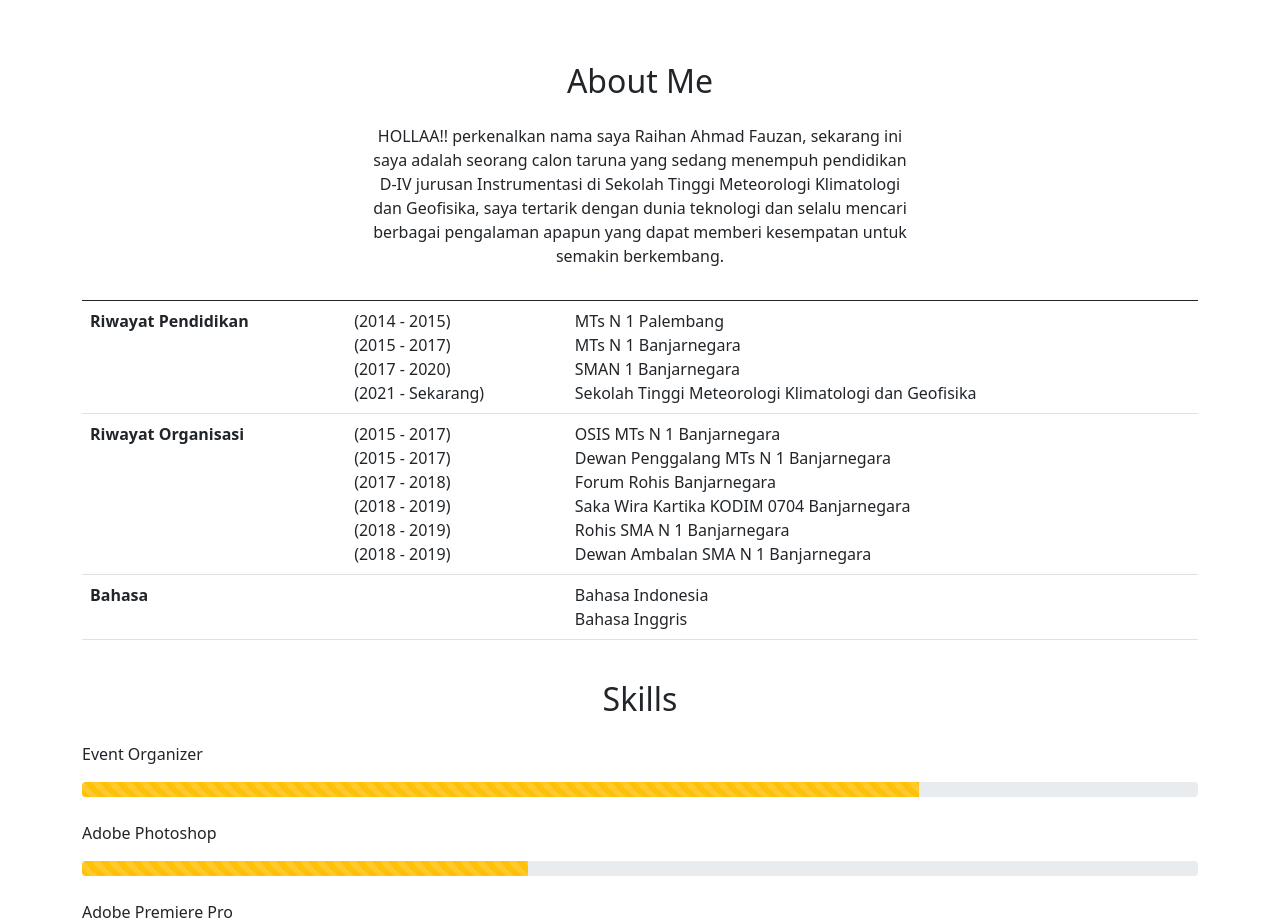
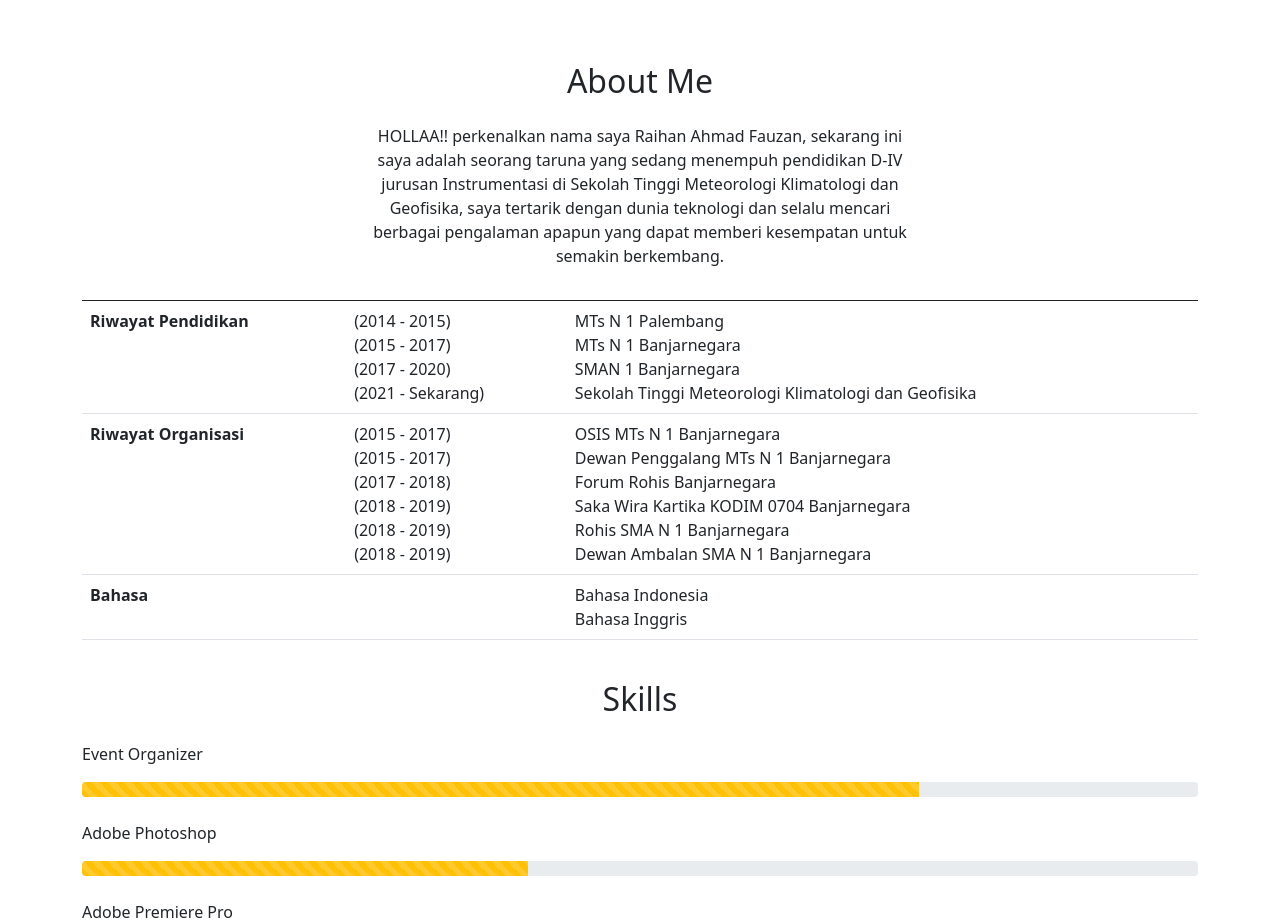
Before and after one commit to Raihansome12/cv-raihanaf12, a plain HTML site: page index.html in a window 1280 px wide. Shown: the part 880-1804 px from the top of the page. Drawn offline with nearby package versions, Linux system fonts and the light colour scheme.

Commit message:
update deskripsi diri
calon taruna = taruna

```diff
--- a/index.html
+++ b/index.html
@@ -99,7 +99,7 @@
             </div>
             <div class="row justify-content-center text-center">
                 <div class="col-md-6" data-aos="fade-right" data-aos-delay="100" data-aos-duration="1300">
-                    <p>HOLLAA!! perkenalkan nama saya Raihan Ahmad Fauzan, sekarang ini saya adalah seorang calon taruna yang sedang
+                    <p>HOLLAA!! perkenalkan nama saya Raihan Ahmad Fauzan, sekarang ini saya adalah seorang taruna yang sedang
                         menempuh pendidikan D-IV jurusan Instrumentasi di
                         Sekolah Tinggi Meteorologi Klimatologi dan Geofisika, saya tertarik dengan dunia teknologi dan selalu mencari berbagai pengalaman apapun yang dapat memberi kesempatan untuk semakin berkembang.</p>
                 </div>
```
